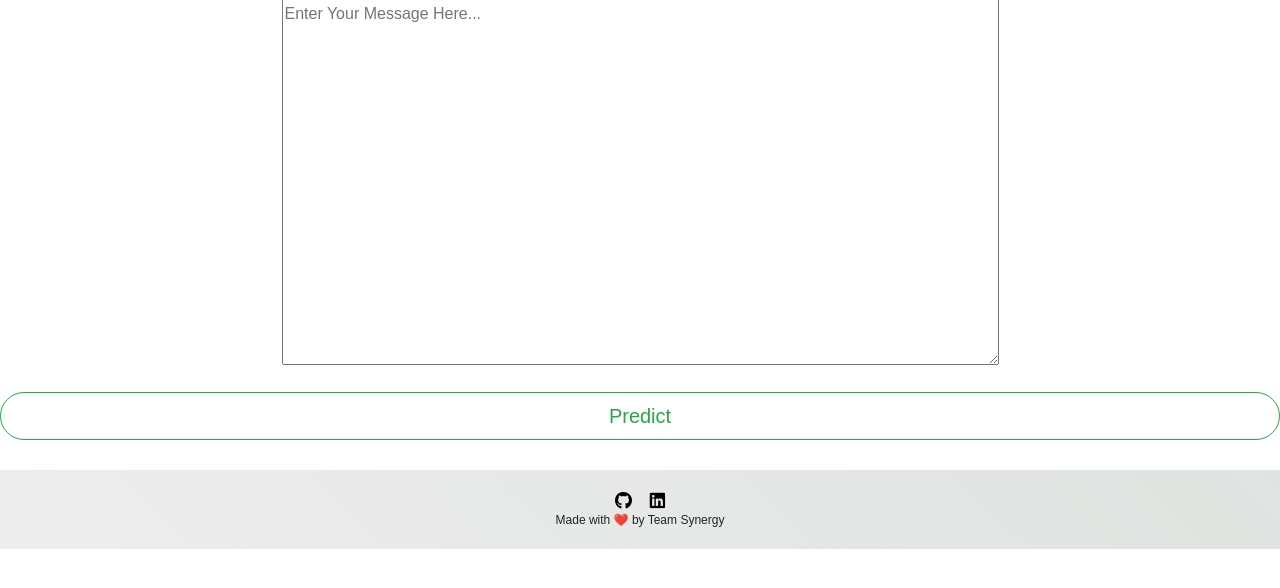
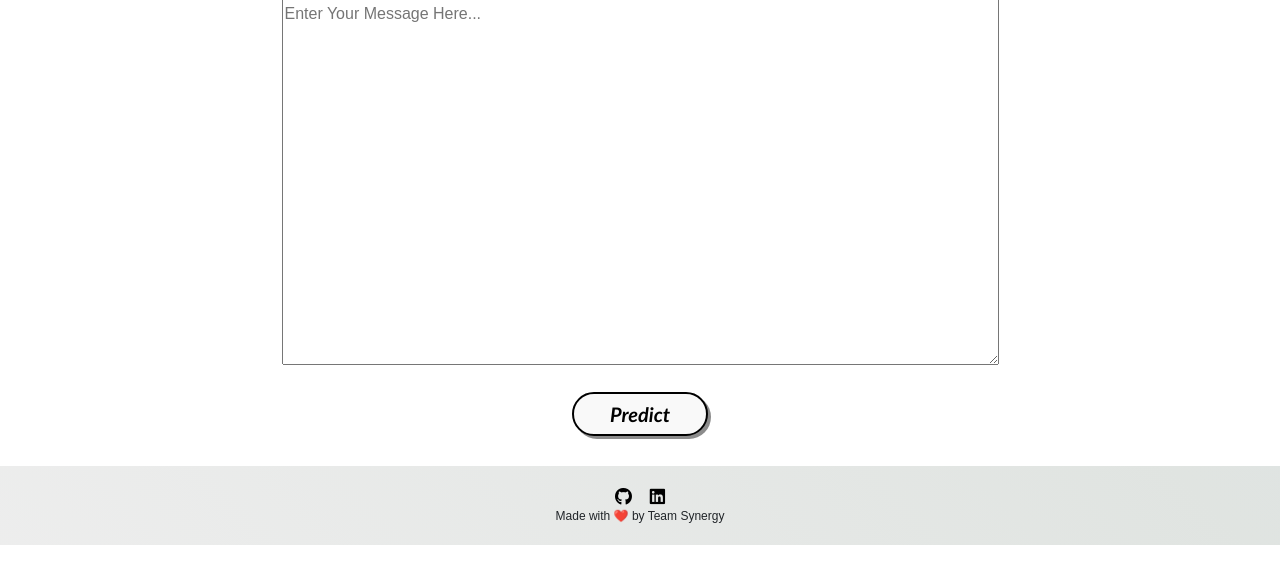
Before and after one commit to hardikkamboj/Fake-hate-news-classifier, a Flask app: page / in a window 1280 px wide. Shown: the part 153-741 px from the top of the page. Run offline with Flask 2, Linux system fonts and the light colour scheme; parts of the project's set-up code (start-up, migrations or seed data) failed here and were passed over; some libraries are stand-ins or nearby versions.

Commit message:
made some changes to home.html

```diff
--- a/templates/home.html
+++ b/templates/home.html
@@ -24,15 +24,12 @@
         </div>
 
         <!-- Text Area -->
+
         <div class="ml-container">
             <form action="{{ url_for('predict') }}" method="POST">
-                <textarea class='message-box' name="message" rows="15" cols="75"
-                    placeholder="Enter Your Message Here..."></textarea><br />
-                <!-- <input type="submit" class="my-cta-button btn btn-outline-success" value="Predict"> </form> -->
-                <a href="result.html"> <button type="button"
-                        class="btn btn-outline-success btn-lg btn-block rounded-pill">Predict
-                    </button></a>
-
+                <textarea class='message-box' name="message" rows="15" cols="75" placeholder="Enter Your Message Here..."></textarea><br/>
+                <input type="submit" class="my-cta-button" value="Predict">
+            </form>
         </div>
 
         <!-- Footer -->
```
